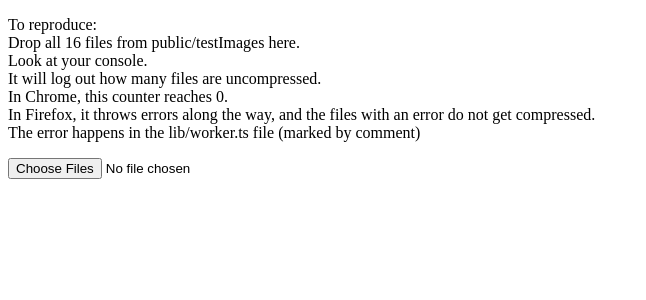
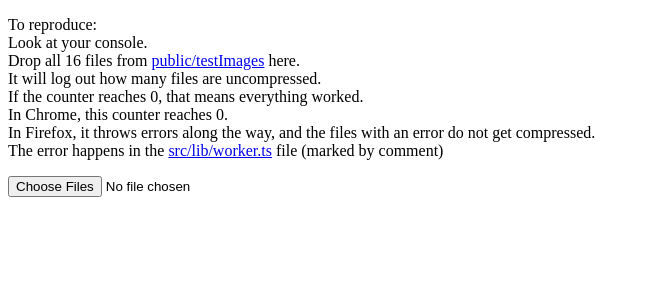
Before and after one commit to Lenni009/ff-worker-issue, a Vue app: page / in a window 1280 px wide. Shown: the top 300 px of the page, without its empty margins (0-646 px from the left). Built offline with nearby package versions, Linux system fonts and the light colour scheme.

Commit message:
add links

```diff
--- a/src/App.vue
+++ b/src/App.vue
@@ -63,13 +63,26 @@ watch(
 <template>
   <p>
     To reproduce:<br />
-    Drop all 16 files from public/testImages here.<br />
     Look at your console.<br />
+    Drop all 16 files from
+    <a
+      href="https://github.com/Lenni009/ff-worker-issue/tree/main/public/testImages"
+      target="_blank"
+      >public/testImages</a
+    >
+    here.<br />
     It will log out how many files are uncompressed.<br />
+    If the counter reaches 0, that means everything worked.<br />
     In Chrome, this counter reaches 0.<br />
     In Firefox, it throws errors along the way, and the files with an error do
     not get compressed.<br />
-    The error happens in the lib/worker.ts file (marked by comment)
+    The error happens in the
+    <a
+      href="https://github.com/Lenni009/ff-worker-issue/blob/main/src/lib/worker.ts"
+      target="_blank"
+      >src/lib/worker.ts</a
+    >
+    file (marked by comment)
   </p>
   <input
     id="file-upload"
```
